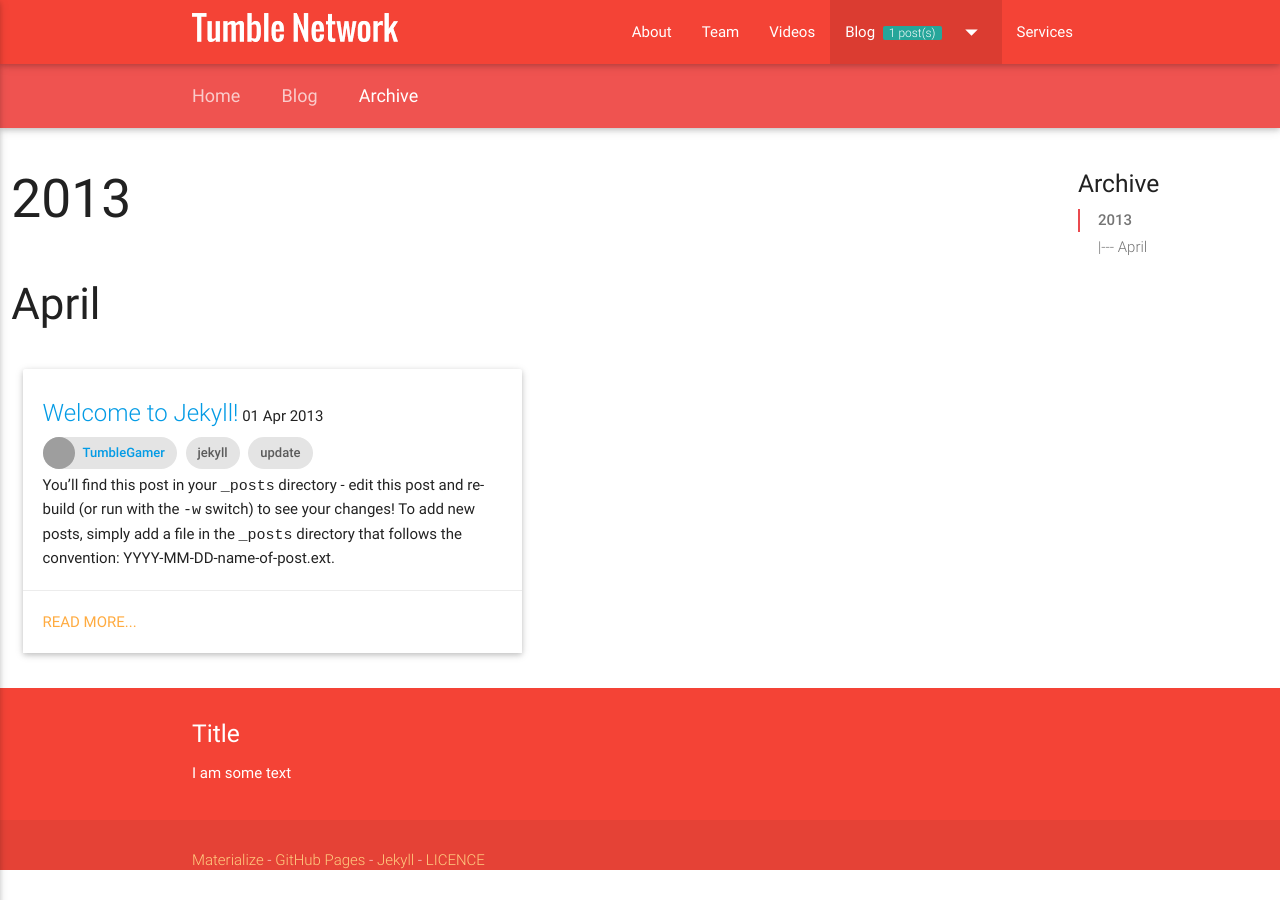
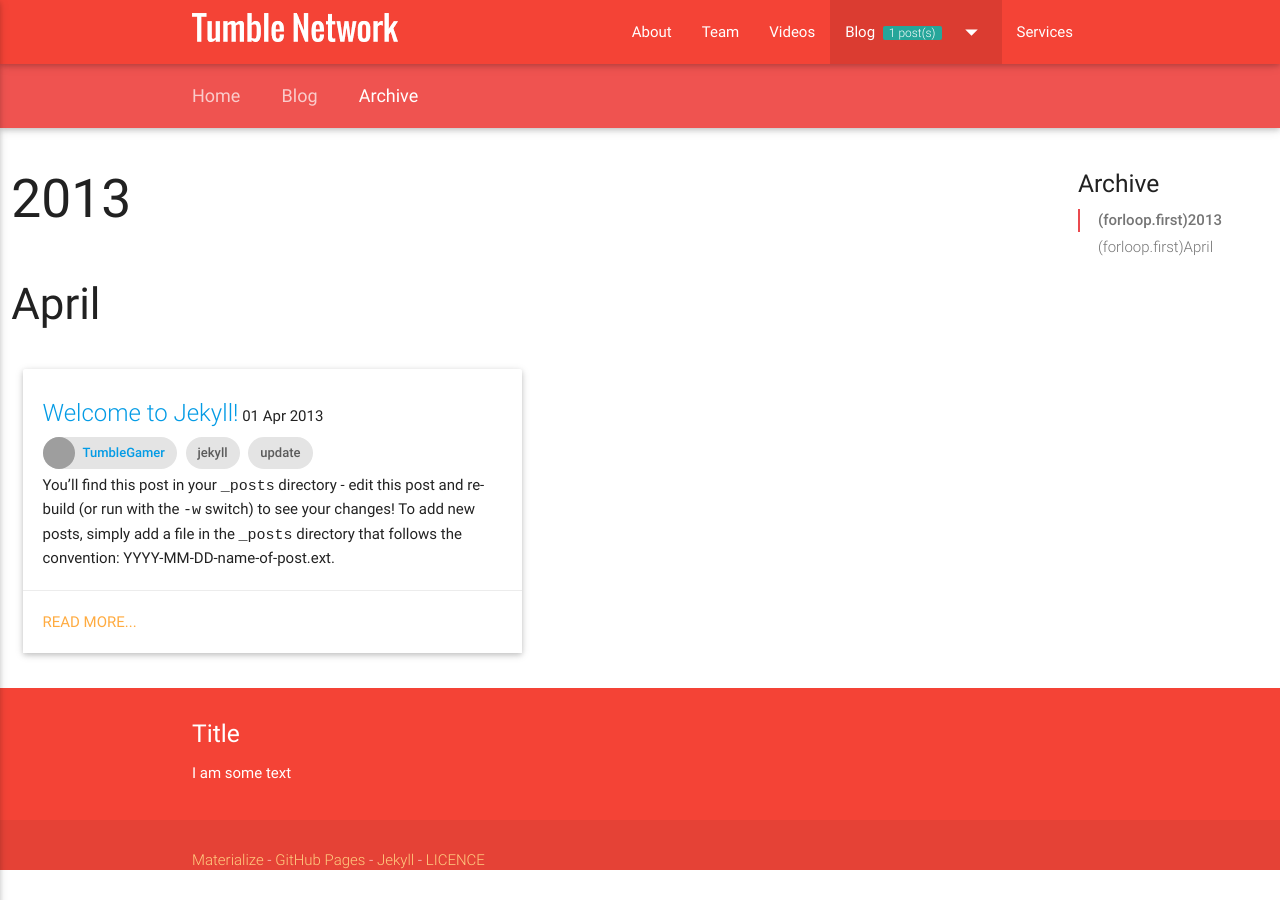
Before and after one commit to tumblenet/www.tumblenet.ga, a Jekyll site: the page built from blog/archive.html, in a window 1280 px wide. Built offline with Jekyll 4.4.1, drawn with Linux system fonts in a browser that asks for light colours; nearby versions of some CDN libraries; comment, search, counter and statistics services are not loaded; grey boxes are pictures that could not be loaded.

Commit message:
Update archive.html

```diff
--- a/blog/archive.html
+++ b/blog/archive.html
@@ -49,8 +49,8 @@ title: Archive
             {% capture next_month %}{{ post.previous.date | date: "%B" }}{% endcapture %}
 
             {% if forloop.first %}
-            <li><a href="#{{ this_year }}">{{this_year}}</a></li>
-            <li><a href="#{{ this_year }}-{{ this_month }}">|--- {{ this_month }}</a></l1>
+            <li><a href="#{{ this_year }}">(forloop.first){{this_year}}</a></li>
+            <li><a href="#{{ this_year }}-{{ this_month }}">(forloop.first){{ this_month }}</a></l1>
             <ul>
             {% endif %}
 
```
Also changed, not shown: other parts of blog/archive.html (+3 -3 lines).
